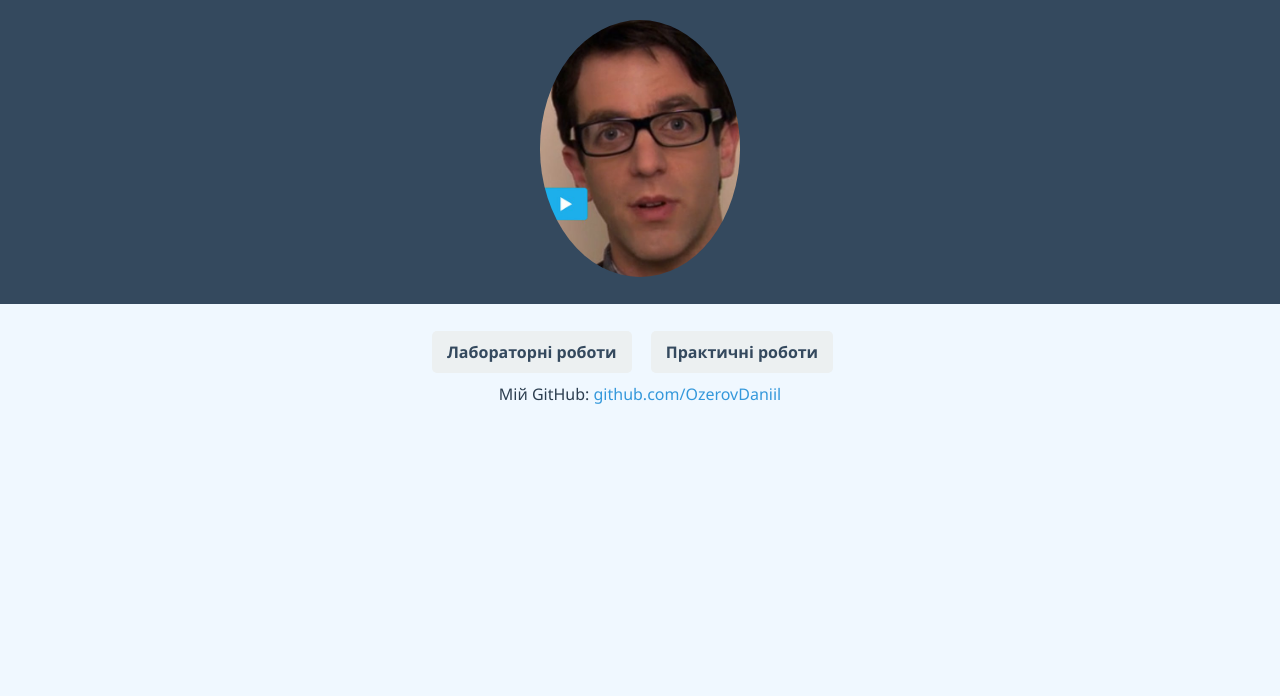
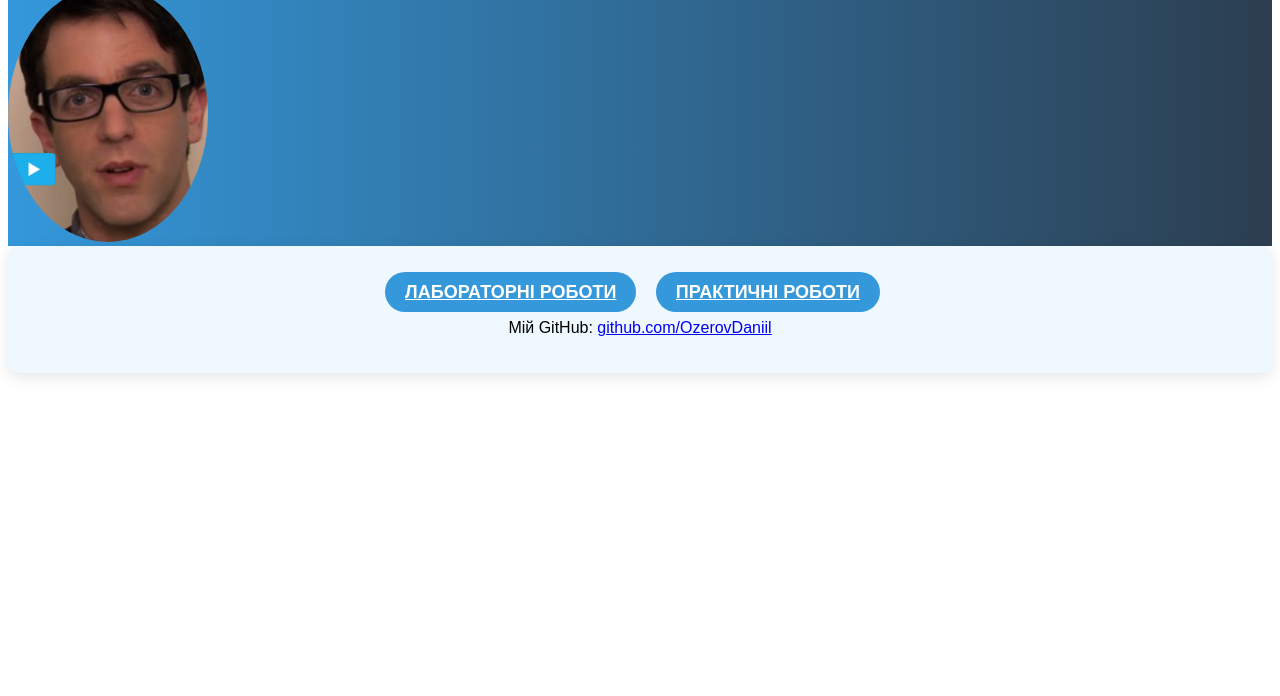
Before and after one commit to OzerovDaniil/HTML, a plain HTML site: page index.html in a window 1280 px wide. Shown: the part 104-800 px from the top of the page. Drawn offline with Linux system fonts and the light colour scheme.

Commit message:
css change

```diff
--- a/style.css
+++ b/style.css
@@ -1,18 +1,21 @@
 body {
-    font-family: 'Segoe UI', Tahoma, Geneva, Verdana, sans-serif;
-    background-color: #f0f8ff;
-    color: #2c3e50;
-    margin: 0;
-    padding: 0;
-    line-height: 1.6;
+    font-family: 'Poppins', sans-serif;
 }
 
+
 header {
-    background-color: #34495e;
-    color: #ecf0f1;
-    padding: 20px 0;
-    text-align: center;
+    background: linear-gradient(to right, #3498db, #2c3e50);
+    color: white;
+    text-shadow: 2px 2px 4px rgba(0, 0, 0, 0.3);
 }
+
+main {
+    background-color: #f0f8ff;
+    box-shadow: 0px 4px 15px rgba(0, 0, 0, 0.1);
+    padding: 20px;
+    border-radius: 10px;
+}
+
 
 header img {
     border-radius: 50%;
@@ -35,18 +38,17 @@ nav ul li {
 }
 
 nav ul li a {
-    color: #34495e;
-    text-decoration: none;
+    color: #ffffff;
+    background-color: #3498db;
+    padding: 10px 20px;
+    border-radius: 25px;
+    text-transform: uppercase;
     font-weight: bold;
-    padding: 10px 15px;
-    border-radius: 5px;
-    background-color: #ecf0f1;
-    transition: background-color 0.3s ease;
+    transition: 0.4s;
 }
 
 nav ul li a:hover {
-    background-color: #3498db;
-    color: #fff;
+    background-color: #2c3e50;
 }
 
 ul {
@@ -55,14 +57,17 @@ ul {
 }
 
 ul li {
-    margin: 10px 0;
+    margin: 15px 0;
+    font-size: 18px;
 }
 
-a {
+ul li a {
     color: #3498db;
-    text-decoration: none;
+    font-weight: 500;
+    text-decoration: underline;
+    transition: color 0.3s;
 }
 
-a:hover {
-    color: #2980b9;
+ul li a:hover {
+    color: #2c3e50;
 }
```
Also changed, not shown: labs.html (+3 -0 lines).
